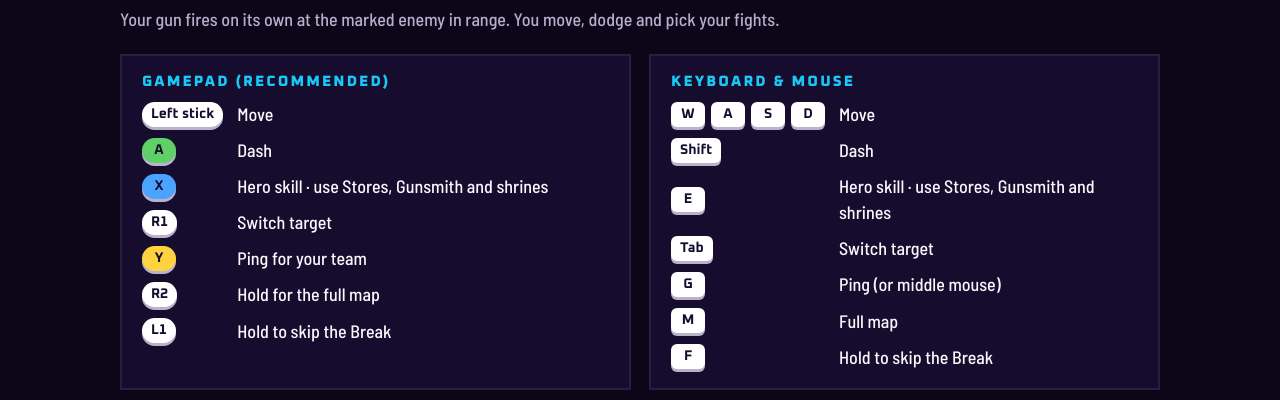
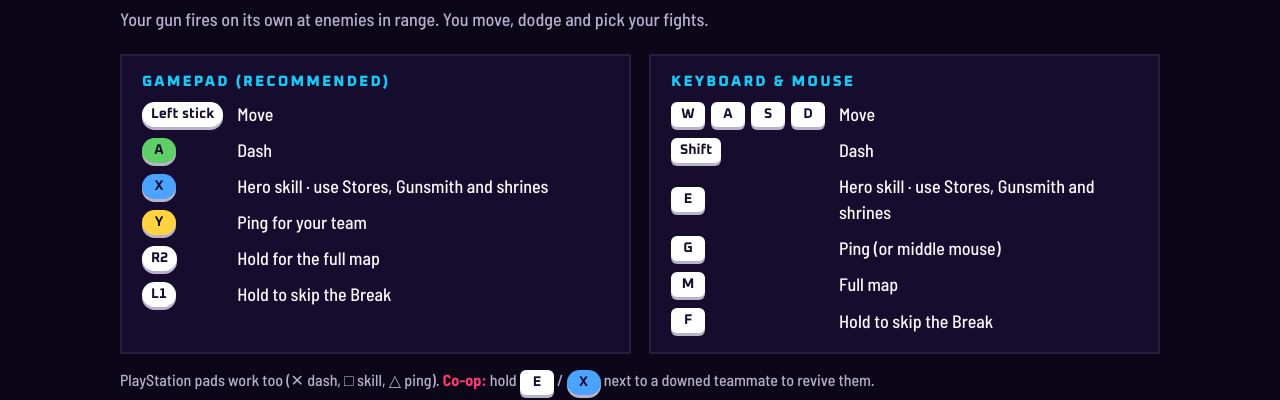
Before and after one commit to vinizinbra/rift-jumpers-public, a plain HTML site: page riftjumpers/tutorial/index.html in a window 1280 px wide. Shown: the part 433-833 px from the top of the page. Drawn offline with Linux system fonts and the light colour scheme.

Commit message:
Tutorial: drop Switch target from the controls
Co-Authored-By: Claude Opus 5.5 <noreply@anthropic.com>

```diff
--- a/riftjumpers/tutorial/index.html
+++ b/riftjumpers/tutorial/index.html
@@ -109,7 +109,7 @@ kbd.a{background:#5fd068}kbd.x{background:#4aa3ff}kbd.y{background:#ffd23f}
 <main class="wrap">
   <section id="controls">
     <h2><span class="n">01</span> Controls</h2>
-    <p class="sub">Your gun fires on its own at the marked enemy in range. You move, dodge and pick your fights.</p>
+    <p class="sub">Your gun fires on its own at enemies in range. You move, dodge and pick your fights.</p>
     <div class="controls">
       <div class="ctl">
         <h3>Gamepad (recommended)</h3>
@@ -117,7 +117,6 @@ kbd.a{background:#5fd068}kbd.x{background:#4aa3ff}kbd.y{background:#ffd23f}
           <dt><kbd class="pad">Left stick</kbd></dt><dd>Move</dd>
           <dt><kbd class="pad a">A</kbd></dt><dd>Dash</dd>
           <dt><kbd class="pad x">X</kbd></dt><dd>Hero skill · use Stores, Gunsmith and shrines</dd>
-          <dt><kbd class="pad">R1</kbd></dt><dd>Switch target</dd>
           <dt><kbd class="pad y">Y</kbd></dt><dd>Ping for your team</dd>
           <dt><kbd class="pad">R2</kbd></dt><dd>Hold for the full map</dd>
           <dt><kbd class="pad">L1</kbd></dt><dd>Hold to skip the Break</dd>
@@ -129,7 +128,6 @@ kbd.a{background:#5fd068}kbd.x{background:#4aa3ff}kbd.y{background:#ffd23f}
           <dt><kbd>W</kbd><kbd>A</kbd><kbd>S</kbd><kbd>D</kbd></dt><dd>Move</dd>
           <dt><kbd>Shift</kbd></dt><dd>Dash</dd>
           <dt><kbd>E</kbd></dt><dd>Hero skill · use Stores, Gunsmith and shrines</dd>
-          <dt><kbd>Tab</kbd></dt><dd>Switch target</dd>
           <dt><kbd>G</kbd></dt><dd>Ping (or middle mouse)</dd>
           <dt><kbd>M</kbd></dt><dd>Full map</dd>
           <dt><kbd>F</kbd></dt><dd>Hold to skip the Break</dd>
```
